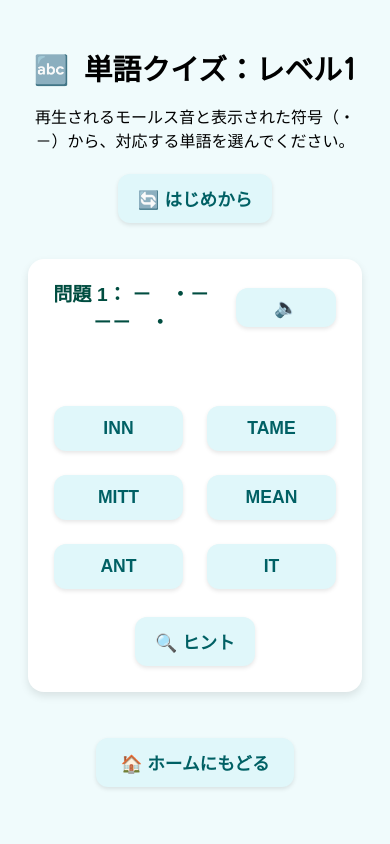
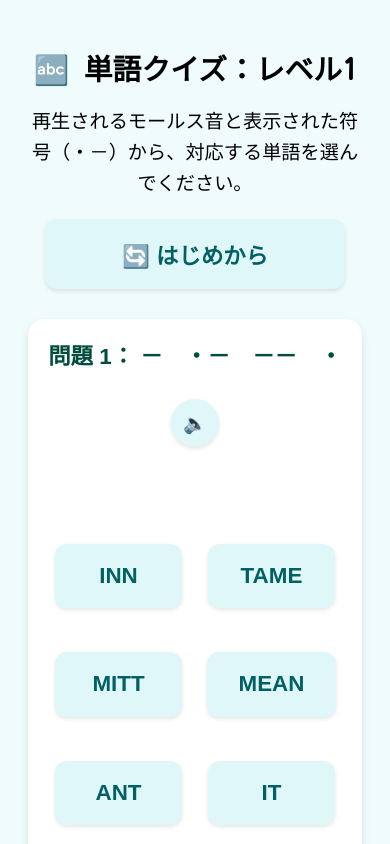
Before and after one commit to m-logiclab/morse-app, a plain HTML site: page word.html in a window 390 px wide. Both pictures are taken after a click on the button "ゲーム開始". Shown: the top 844 px of the page. Drawn offline with Linux system fonts and the light colour scheme; a web font is replaced by a local one.

Commit message:
スマホ表示の調整

```diff
--- a/style.css
+++ b/style.css
@@ -1,4 +1,3 @@
-/* style.css の中身（例） */
 
 body {
   font-family: 'M PLUS 1', sans-serif;
@@ -13,6 +12,13 @@ h1 {
   margin-bottom: 16px;
 }
 
+@media (max-width: 600px) {
+  p {
+    font-size: 1.2rem;
+    line-height: 1.6;
+  }
+}
+
 .level-card {
   background-color: #ffffff;
   border-radius: 16px;
@@ -20,10 +26,10 @@ h1 {
   padding: 20px;
   max-width: 600px;
   margin: 30px auto;
-  display: none; /* ← 最初は非表示！ */
+  display: none;
 }
 
-/* ボタン */
+
 button {
   background-color: #e0f7fa;
   color: #006064;
@@ -38,6 +44,18 @@ button {
   box-shadow: 0 2px 4px rgba(0,0,0,0.1);
   transition: transform 0.1s ease-in-out;
 }
+
+@media (max-width: 600px) {
+  button {
+    font-size: 1.4rem;         /* 文字を大きく！ */
+    padding: 1.2rem 2rem;      /* タッチ領域を広げる！ */
+    min-height: 56px;          /* Google推奨サイズ以上に！ */
+    min-width: 90%;            /* 横幅も広げて押しやすく！ */
+    margin: 1rem auto;         /* 余白＆中央寄せ */
+    display: block;            /* 横並びを防ぐ */
+  }
+}
+
 
 button:hover {
   transform: scale(1.05);
@@ -59,9 +77,26 @@ button:hover {
   margin-bottom: 24px; /* 下のスキマを調整 */
 }
 
+@media (max-width: 600px) {
+  #question {
+    font-size: 1.4rem;
+    text-align: center;
+  }
+
+  #questionRow {
+    flex-direction: column; /* ✅ スマホでは縦並びにする！ */
+    gap: 8px;
+  }
+}
+
 #replayBtn {
   font-size: 1.2em;
-  padding: 8px 16px;
+  padding: 8px;
+  width: 48px;
+  height: 48px;
+  min-width: unset;
+  min-height: unset;
+  border-radius: 50%;
 }
 
 #hintImage {
```
Also changed, not shown: index.html (+12 -0 lines), karuta.html (+10 -0 lines).
